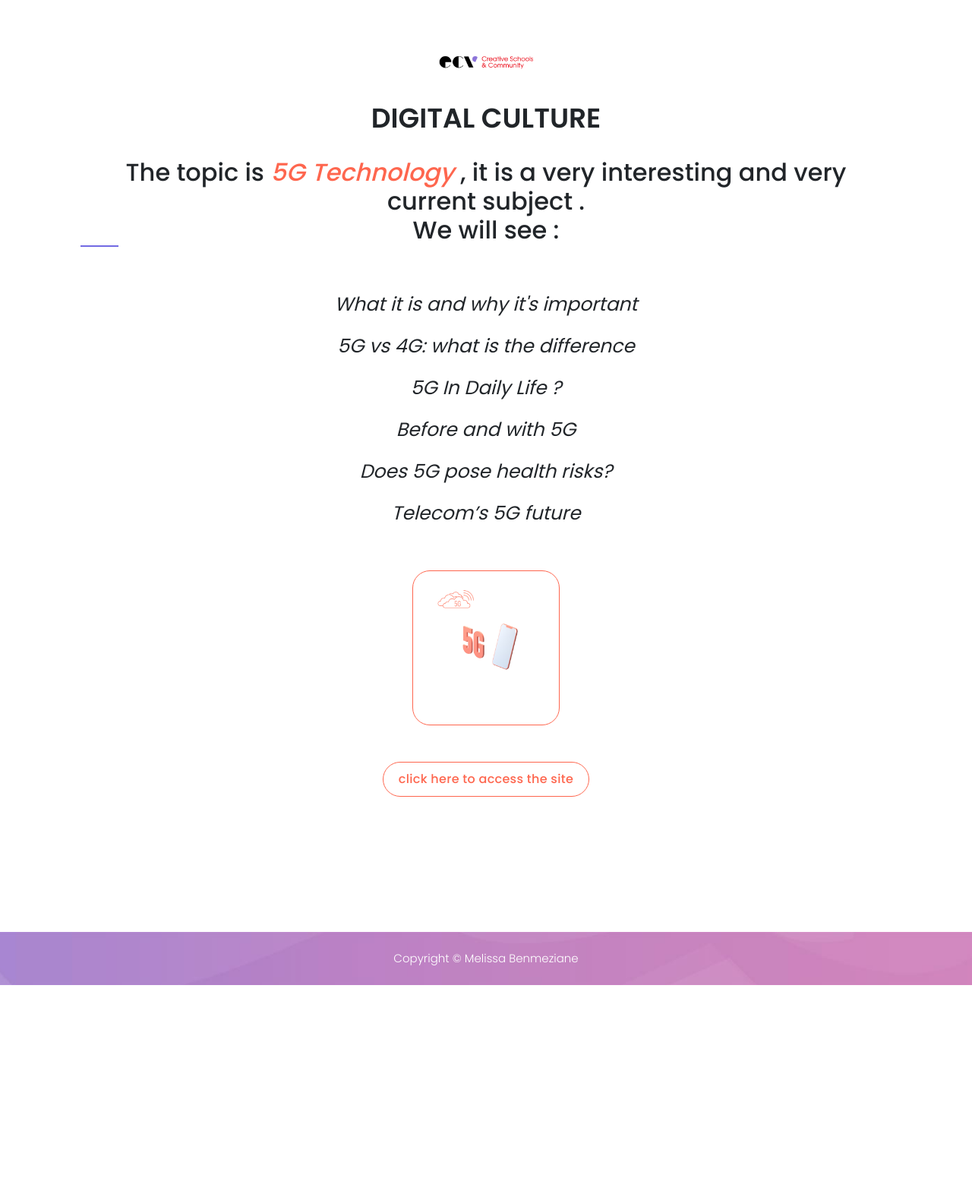
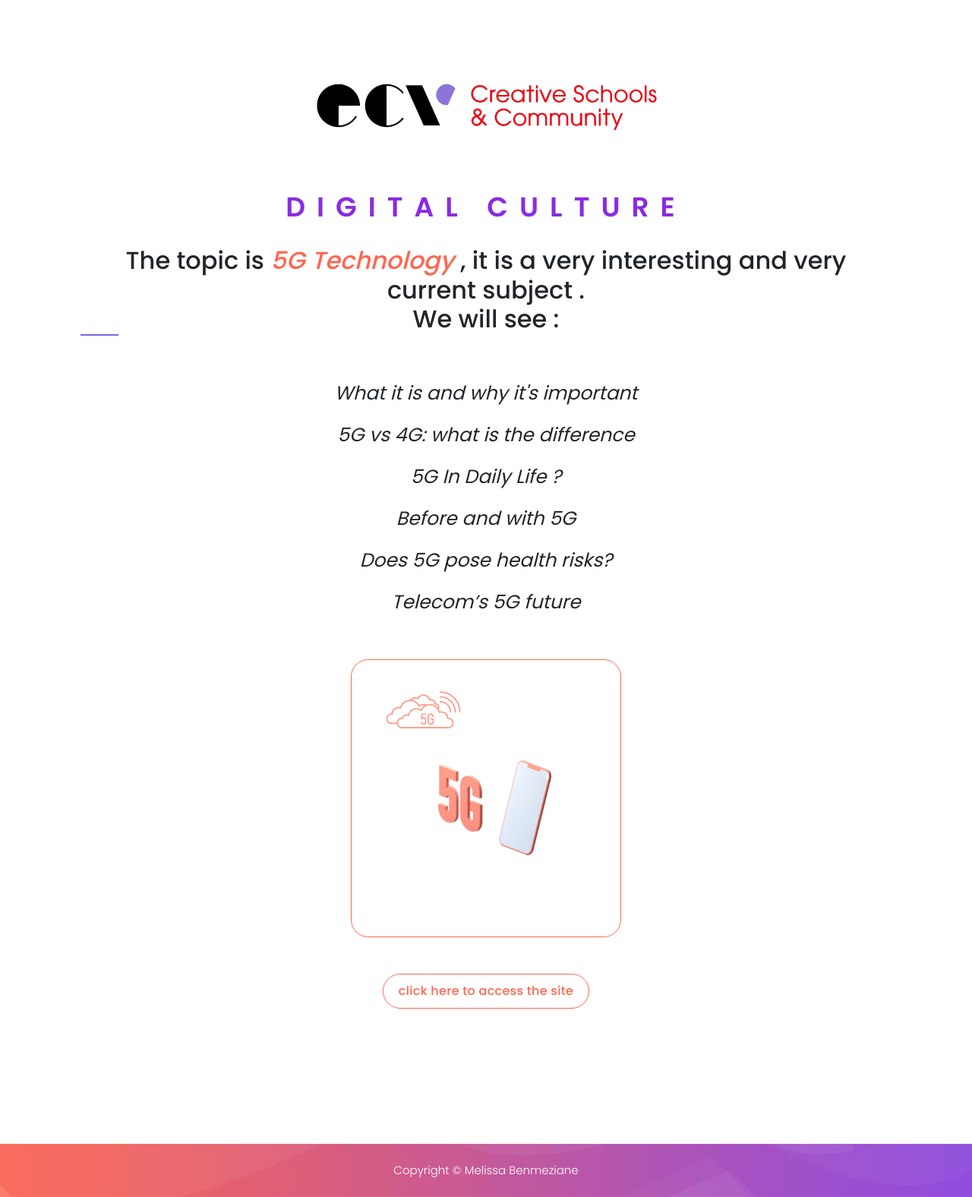
Before and after one commit to MelissaBen/5G-Technology, a plain HTML site: page public/index.html in a window 1280 px wide. Shown: the part 140-1716 px from the top of the page at 76% size. Before the commit the page ends 1437 px from the top, so only its background shows below. Drawn offline with Linux system fonts and the light colour scheme.

Commit message:
add changes

```diff
--- a/public/assets/css/style1.css
+++ b/public/assets/css/style1.css
@@ -263,9 +263,10 @@ intro
 */
 
 .intro-banner img {
-  max-width: 152px;
+  max-width: 552px;
   margin-bottom: 30px;
 }
+
 
 .intro-banner h1 {
   font-size: 36px;
@@ -274,6 +275,8 @@ intro
   margin-bottom: 30px;
   position: relative;
   z-index: 2;
+  color: blueviolet;
+  letter-spacing: 15px;
 }
 
 .intro-banner h4 {
@@ -2017,11 +2020,11 @@ Footer Style
 */
 
 footer {
-  background-image: url(../images/footer-bg.jpg);
   background-position: center center;
   background-repeat: no-repeat;
   background-size: cover;
   margin-top: 130px;
+  background-image: url(../images/footer-bg-v2.jpg);
 }
 
 footer p {
--- a/public/index.html
+++ b/public/index.html
@@ -99,7 +99,7 @@ https://templatemo.com/tm-568-digimedia
       <div class="row">
         <div class="col-lg-12">
           <img src="assets/images/logo-ecv.png" alt="">
-          <h1>DIGITAL CULTURE </h1>
+          <h1 class="titlehome">DIGITAL CULTURE </h1>
 
           <div class="about section">
             <div class="container">
@@ -172,7 +172,6 @@ https://templatemo.com/tm-568-digimedia
   <script src="assets/js/animation.js"></script>
   <script src="assets/js/imagesloaded.js"></script>
   <script src="assets/js/custom.js"></script>
-
 </body>
 
 </html>
```
Also changed, not shown: public/source.html (+2 -4 lines).
